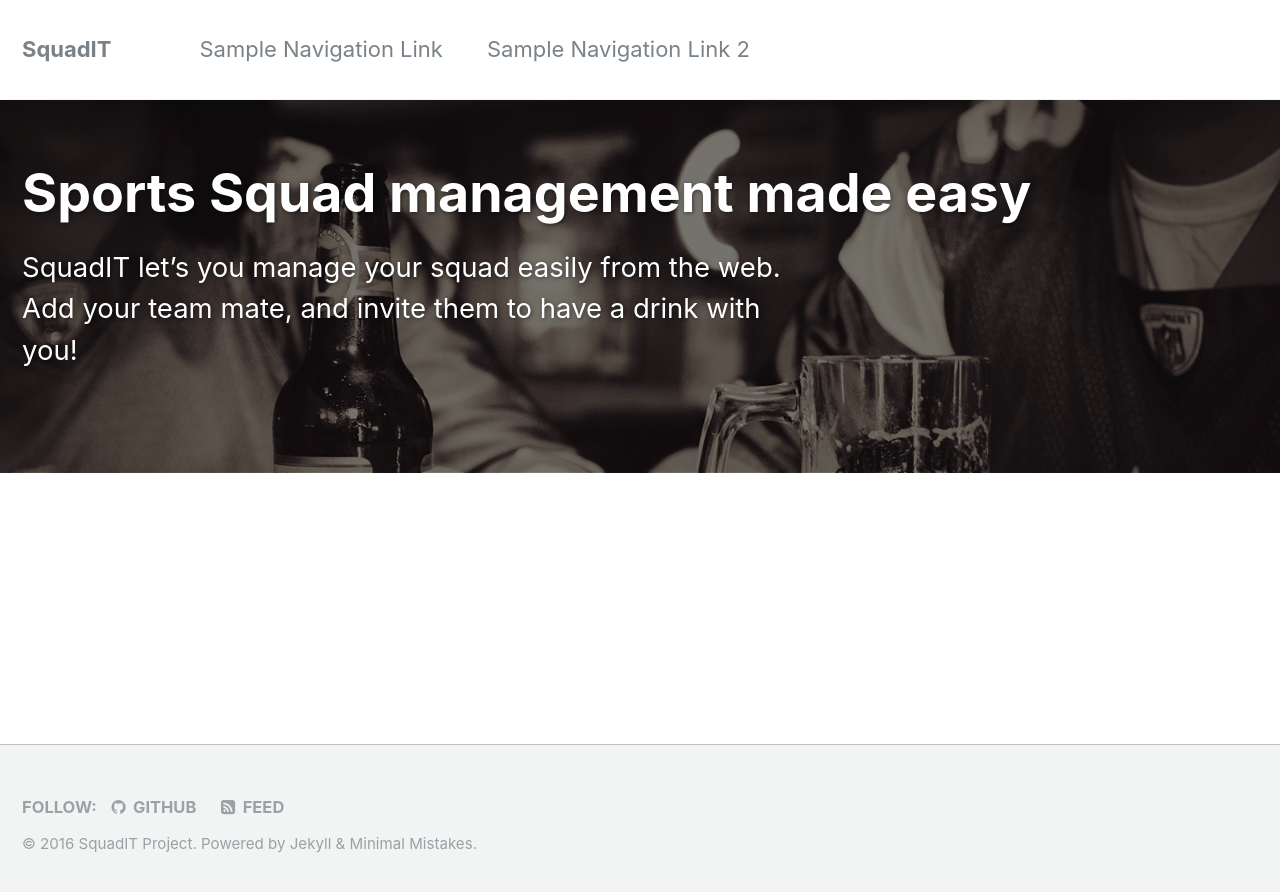
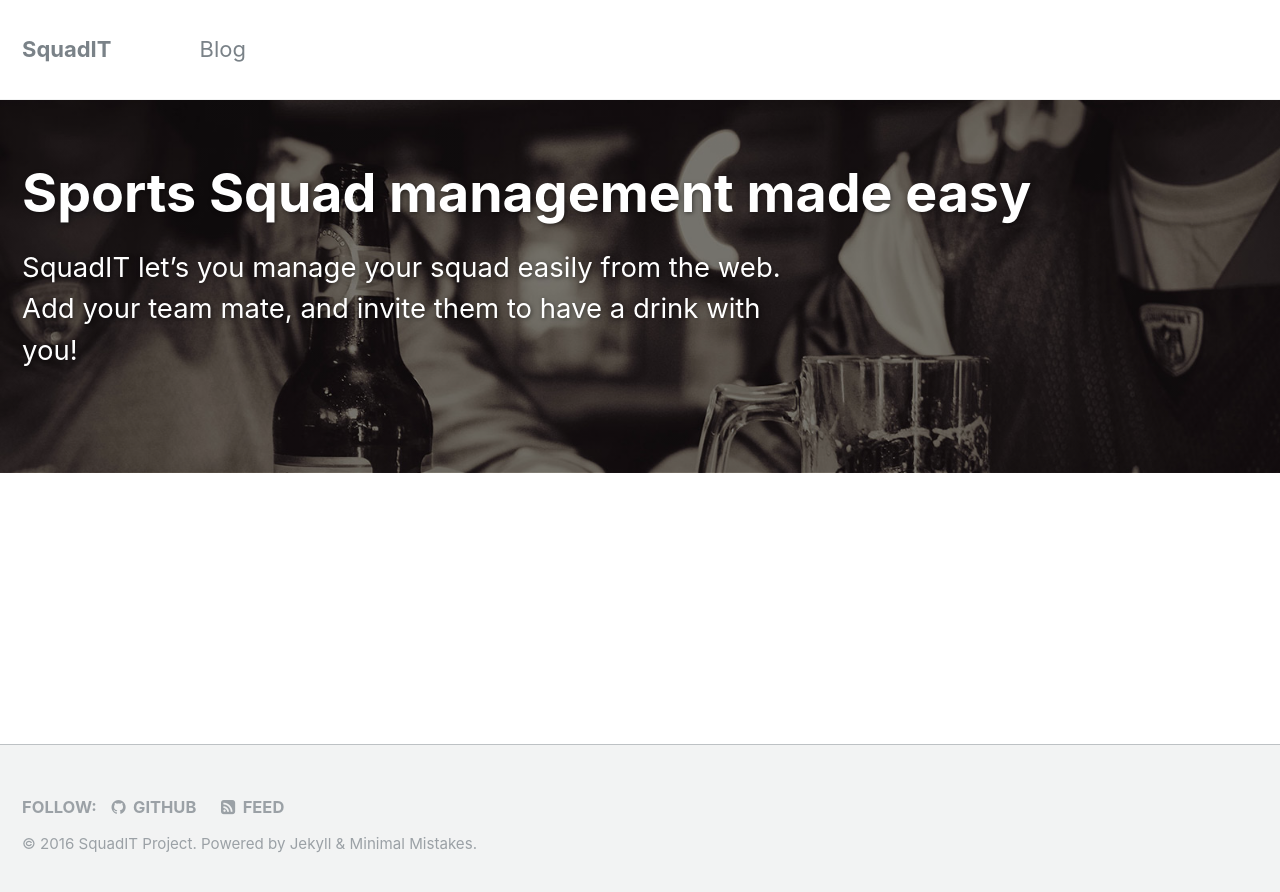
Before and after one commit to PalatinCoder/SquadIT, a Jekyll site: the page built from _pages/home.md, in a window 1280 px wide. Shown: the top 892 px of the page. Built offline with Jekyll 4.4.1, drawn with Linux system fonts in a browser that asks for light colours.

Commit message:
Update navigation.yml

```diff
--- a/_data/navigation.yml
+++ b/_data/navigation.yml
@@ -1,7 +1,4 @@
 # main links links
 main:
-  - title: "Sample Navigation Link"
-    url: https://mmistakes.github.io/minimal-mistakes/docs/navigation/
-
-  - title: "Sample Navigation Link 2"
-    url: /
+  - title: "Blog"
+    url: /blog/
```
